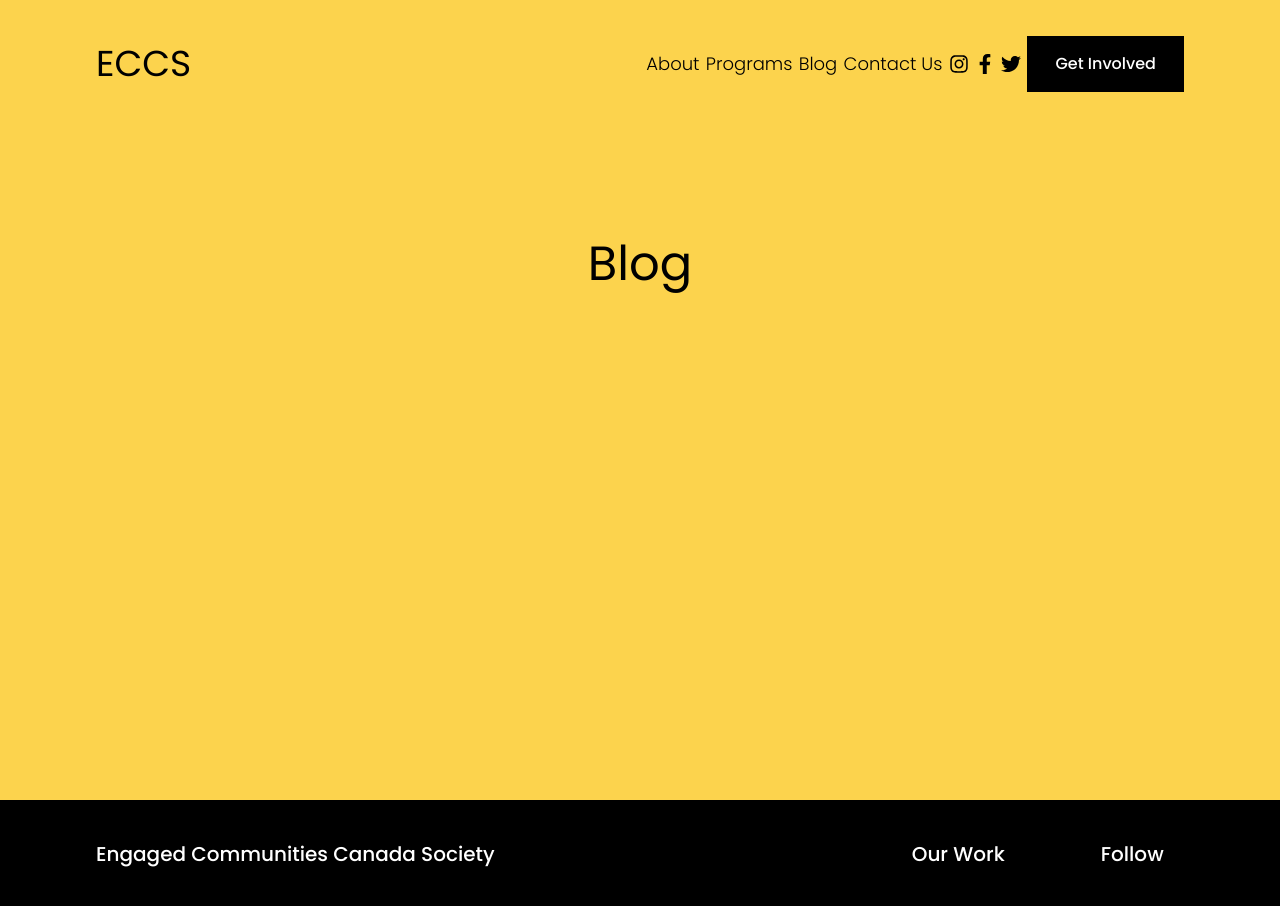
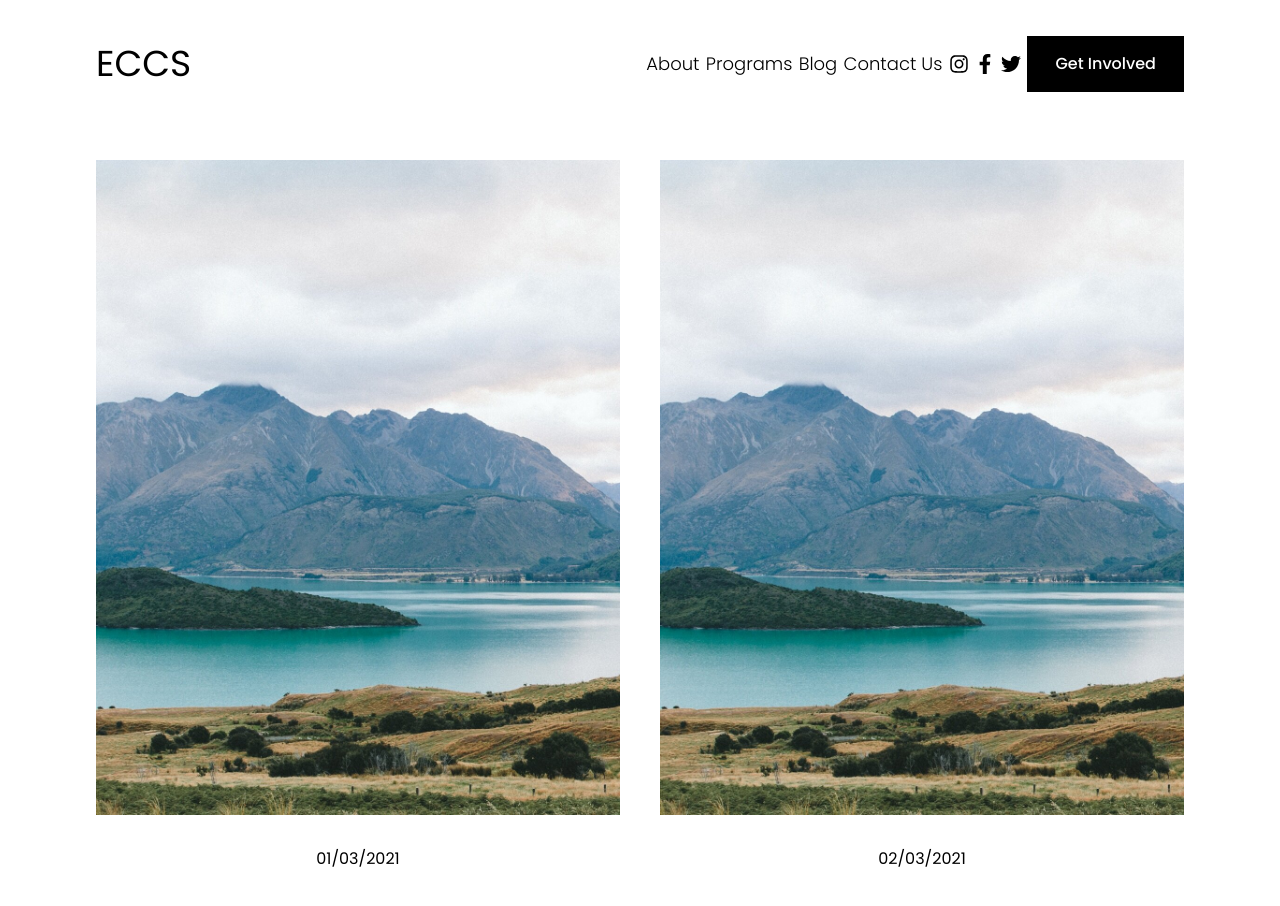
Before and after one commit to vvEii/eccs-website, a React (Create React App) app in the folder app/: page /blog in a window 1280 px wide. Shown: the top 906 px of the page. Built offline with nearby package versions, Linux system fonts and the light colour scheme.

Commit message:
Add Blog component

```diff
--- a/app/src/components/PostCard.js
+++ b/app/src/components/PostCard.js
@@ -3,12 +3,12 @@ import { Link } from 'react-router-dom';
 
 const PostCard = (props) => {
   return (
-    <div className='flex flex-col justify-center items-center'>
-      <img src={props.img} alt='Program' className='object-cover' />
-      <div className='text-black'>{props.date}</div>
-      <div className='text-black text-4xl font-normal'>{props.title}</div>
-      <div className='text-black'>{props.abstract}</div>
-      <Link to='/' className='underline text-black'>
+    <div className='flex flex-col justify-center items-center col-span-1 row-span-1'>
+      <img src={props.img} alt='Program' className='object-contain' />
+      <div className='text-black text-base pt-8'>{props.date}</div>
+      <div className='text-black text-3xl font-normal pt-8'>{props.title}</div>
+      <div className='text-black text-sm pt-8'>{props.abstract}</div>
+      <Link to='/' className='underline text-black text-base pt-8'>
         Read More
       </Link>
     </div>
--- a/app/src/data/programs.js
+++ b/app/src/data/blogs.js
@@ -1,29 +1,29 @@
-const programs = [
+const BLOGS = [
   {
     date: '01/03/2021',
     title: 'Overdose Prevention',
     abstract: 'Program of overdose prevention',
-    img: 'images/program-img-1.jpg',
+    img: 'images/blog-img-1.jpg',
   },
   {
     date: '02/03/2021',
     title: 'Food Security',
     abstract: 'Program of food security',
-    img: 'images/program-img-2.jpg',
+    img: 'images/blog-img-1.jpg',
   },
   {
     date: '03/03/2021',
     title: 'Hygiene Program',
     abstract: `Stylists provide free cuts to Surrey's most vulnerable`,
-    img: 'images/program-img-3.jpg',
+    img: 'images/blog-img-1.jpg',
   },
   {
     date: '04/03/2021',
     title: 'Opus Prep',
     abstract:
       'Opus Prep has been bringing youth-focused programs to communities',
-    img: 'images/program-img-4.jpg',
+    img: 'images/blog-img-1.jpg',
   },
 ];
 
-export default programs;
+export default BLOGS;
--- a/app/src/pages/Blog.js
+++ b/app/src/pages/Blog.js
@@ -1,9 +1,18 @@
 import React from 'react';
+import PostCard from '../components/PostCard';
+import BLOGS from '../data/blogs';
 
 const Blog = () => {
   return (
-    <div>
-      <div className='bg-yellow-300 text-5xl h-screen p-60'>Blog</div>
+    <div className='mx-24 mt-40 mb-24 grid grid-cols-2 gap-10'>
+      {BLOGS.map((blog) => (
+        <PostCard
+          date={blog.date}
+          title={blog.title}
+          img={blog.img}
+          abstract={blog.abstract}
+        />
+      ))}
     </div>
   );
 };
--- a/app/src/pages/Programs.js
+++ b/app/src/pages/Programs.js
@@ -1,7 +1,7 @@
 import React from 'react';
 import { Link } from 'react-router-dom';
 import PostCard from '../components/PostCard';
-import programs from '../data/programs';
+import PROGRAMS from '../data/programs';
 
 const Programs = () => {
   return (
@@ -10,7 +10,7 @@ const Programs = () => {
         Current Programs
       </div>
       <div className='grid grid-cols-2 gap-10'>
-        {programs.map((program) => (
+        {PROGRAMS.map((program) => (
           <PostCard
             img={program.img}
             date={program.date}
```
Also changed, not shown: app/public/images/blog-img-1.jpg (added).
